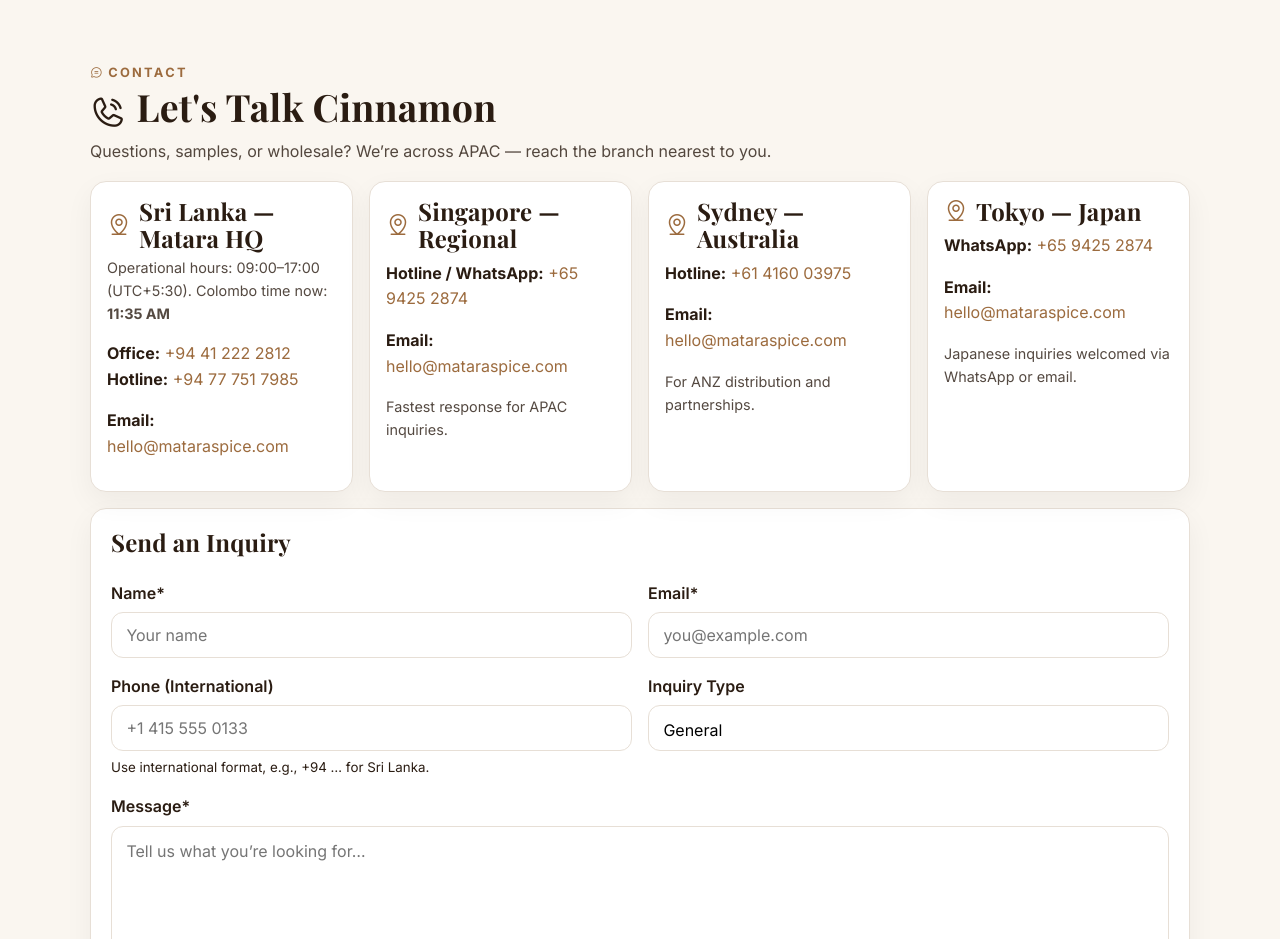
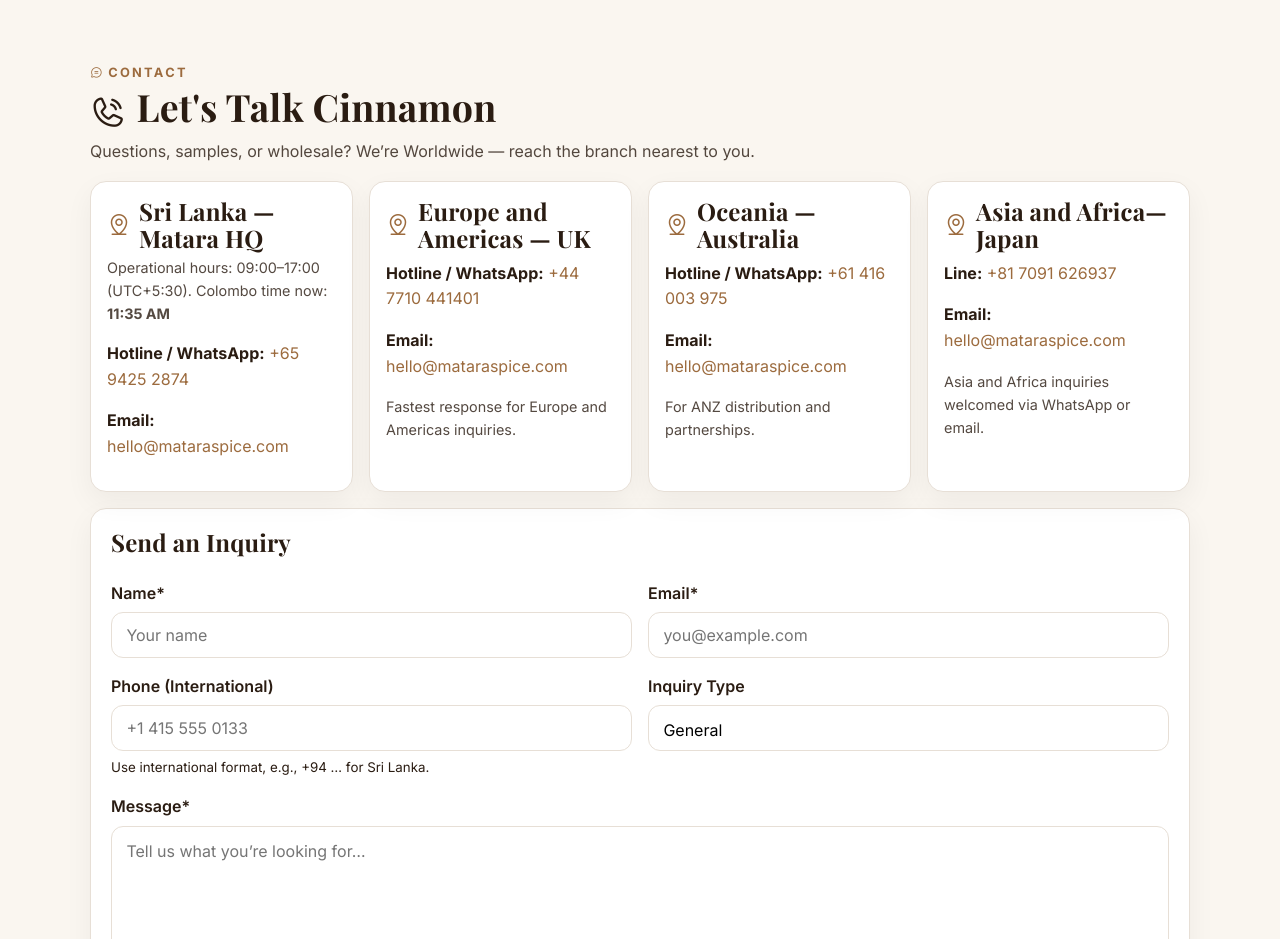
Before and after one commit to devthushara/msco.github.io, a plain HTML site: page index.html in a window 1280 px wide. Shown: the part 3220-4159 px from the top of the page. Drawn offline with nearby package versions, Linux system fonts and the light colour scheme; a web font is replaced by a local one.

Commit message:
fixing contact us

```diff
--- a/index.html
+++ b/index.html
@@ -520,37 +520,36 @@
       <div class="contact-info">
         <span class="kicker"><i class="ph ph-chat-circle-text" aria-label="contact" style="vertical-align:middle"></i> Contact</span>
         <h2><i class="ph ph-phone-call" aria-label="phone" style="vertical-align:middle"></i> Let's Talk Cinnamon</h2>
-        <p class="muted">Questions, samples, or wholesale? We’re across APAC — reach the branch nearest to you.</p>
+        <p class="muted">Questions, samples, or wholesale? We’re Worldwide — reach the branch nearest to you.</p>
 
         <!-- Branch contact cards -->
         <div class="cards branches" role="list">
           <article class="card" role="listitem">
             <h3 style="display:flex; align-items:center; gap:.5rem; margin-bottom:.2rem"><i class="ph ph-map-pin-line" style="color:var(--accent)"></i> Sri Lanka — Matara HQ</h3>
             <p class="mini muted" style="margin-top:0">Operational hours: 09:00–17:00 (UTC+5:30). Colombo time now: <strong id="lkTime">…</strong></p>
-            <p><strong>Office:</strong> <a href="tel:+94412222812">+94 41 222 2812</a><br/>
-               <strong>Hotline:</strong> <a href="tel:+94777517985">+94 77 751 7985</a></p>
+            <p><strong>Hotline / WhatsApp:</strong> <a href="#" onclick="openWhatsApp('6594252874'); return false;">+65 9425 2874</a></p>
             <p><strong>Email:</strong> <a href="mailto:hello@mataraspice.com">hello@mataraspice.com</a></p>
           </article>
 
           <article class="card" role="listitem">
-            <h3 style="display:flex; align-items:center; gap:.5rem; margin-bottom:.2rem"><i class="ph ph-map-pin-line" style="color:var(--accent)"></i> Singapore — Regional</h3>
-            <p><strong>Hotline / WhatsApp:</strong> <a href="#" onclick="openWhatsApp(); return false;">+65 9425 2874</a></p>
+            <h3 style="display:flex; align-items:center; gap:.5rem; margin-bottom:.2rem"><i class="ph ph-map-pin-line" style="color:var(--accent)"></i> Europe and Americas — UK</h3>
+            <p><strong>Hotline / WhatsApp:</strong> <a href="#" onclick="openWhatsApp('447710441401'); return false;">+44 7710 441401</a></p>
             <p><strong>Email:</strong> <a href="mailto:hello@mataraspice.com">hello@mataraspice.com</a></p>
-            <p class="mini muted">Fastest response for APAC inquiries.</p>
+            <p class="mini muted">Fastest response for Europe and Americas inquiries.</p>
           </article>
 
           <article class="card" role="listitem">
-            <h3 style="display:flex; align-items:center; gap:.5rem; margin-bottom:.2rem"><i class="ph ph-map-pin-line" style="color:var(--accent)"></i> Sydney — Australia</h3>
-            <p><strong>Hotline:</strong> <a href="tel:+61416003975">+61 4160 03975</a></p>
+            <h3 style="display:flex; align-items:center; gap:.5rem; margin-bottom:.2rem"><i class="ph ph-map-pin-line" style="color:var(--accent)"></i> Oceania — Australia</h3>
+            <p><strong>Hotline / WhatsApp:</strong> <a href="#" onclick="openWhatsApp('61416003975'); return false;">+61 416 003 975</a></p>
             <p><strong>Email:</strong> <a href="mailto:hello@mataraspice.com">hello@mataraspice.com</a></p>
             <p class="mini muted">For ANZ distribution and partnerships.</p>
           </article>
 
           <article class="card" role="listitem">
-            <h3 style="display:flex; align-items:center; gap:.5rem; margin-bottom:.2rem"><i class="ph ph-map-pin-line" style="color:var(--accent)"></i> Tokyo — Japan</h3>
-            <p><strong>WhatsApp:</strong> <a href="#" onclick="openWhatsApp(); return false;">+65 9425 2874</a></p>
+            <h3 style="display:flex; align-items:center; gap:.5rem; margin-bottom:.2rem"><i class="ph ph-map-pin-line" style="color:var(--accent)"></i> Asia and Africa— Japan</h3>
+            <p><strong>Line:</strong> <a href="#"  return false; href="tel:+819091626937">+81 7091 626937</a></p>
             <p><strong>Email:</strong> <a href="mailto:hello@mataraspice.com">hello@mataraspice.com</a></p>
-            <p class="mini muted">Japanese inquiries welcomed via WhatsApp or email.</p>
+            <p class="mini muted">Asia and Africa inquiries welcomed via WhatsApp or email.</p>
           </article>
         </div>
       </div>
@@ -621,7 +620,7 @@
           <h4>Contact</h4>
           <ul>
             <li><a href="mailto:hello@mataraspice.com">hello@mataraspice.com</a></li>
-            <li><a href="#" onclick="openWhatsApp(); return false;">WhatsApp: +65 9425 2874</a></li>
+            <li><a href="#" onclick="openWhatsApp('6594252874'); return false;">WhatsApp: +65 9425 2874</a></li>
             <li><a href="tel:+6594252874">Singapore: +65 9425 2874</a></li>
           </ul>
         </div>
@@ -691,12 +690,17 @@
   const PHONE_DISPLAY = '+65 9425 2874';
   const PHONE_TEL = '+6594252874';
 
-    // --- WhatsApp Click-to-Chat ---
-    function openWhatsApp(){
-      const pre = encodeURIComponent('Hello Matara Spice Co., I\'d like to inquire about your Ceylon cinnamon.');
-      const url = `https://wa.me/${WHATSAPP_NUMBER}?text=${pre}`;
-      window.open(url, '_blank', 'noopener');
-    }
+      // --- WhatsApp Click-to-Chat (dynamic number) ---
+      // Call with no args to use default WHATSAPP_NUMBER, or pass a full international number string (with or without +)
+      function openWhatsApp(number){
+        const pre = encodeURIComponent('Hello Matara Spice Co., I\'d like to inquire about your Ceylon cinnamon.');
+        let num = String(number || WHATSAPP_NUMBER || '').trim();
+        // remove non-digit characters and leading + if present
+        num = num.replace(/[^\d]/g, '').replace(/^\+/, '');
+        if(!num) num = WHATSAPP_NUMBER;
+        const url = `https://wa.me/${num}?text=${pre}`;
+        window.open(url, '_blank', 'noopener');
+      }
 
     // --- Contact phone link setup ---
     const intl = document.getElementById('intlPhone');
```
